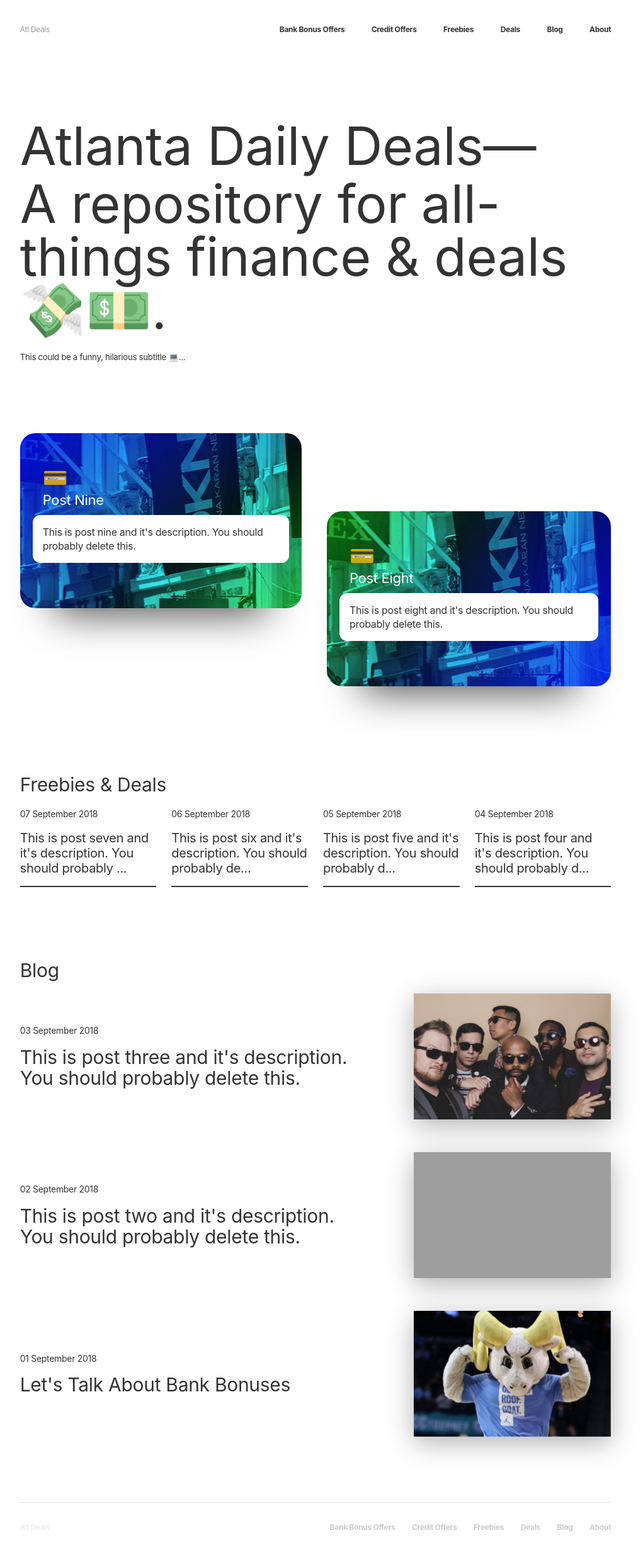
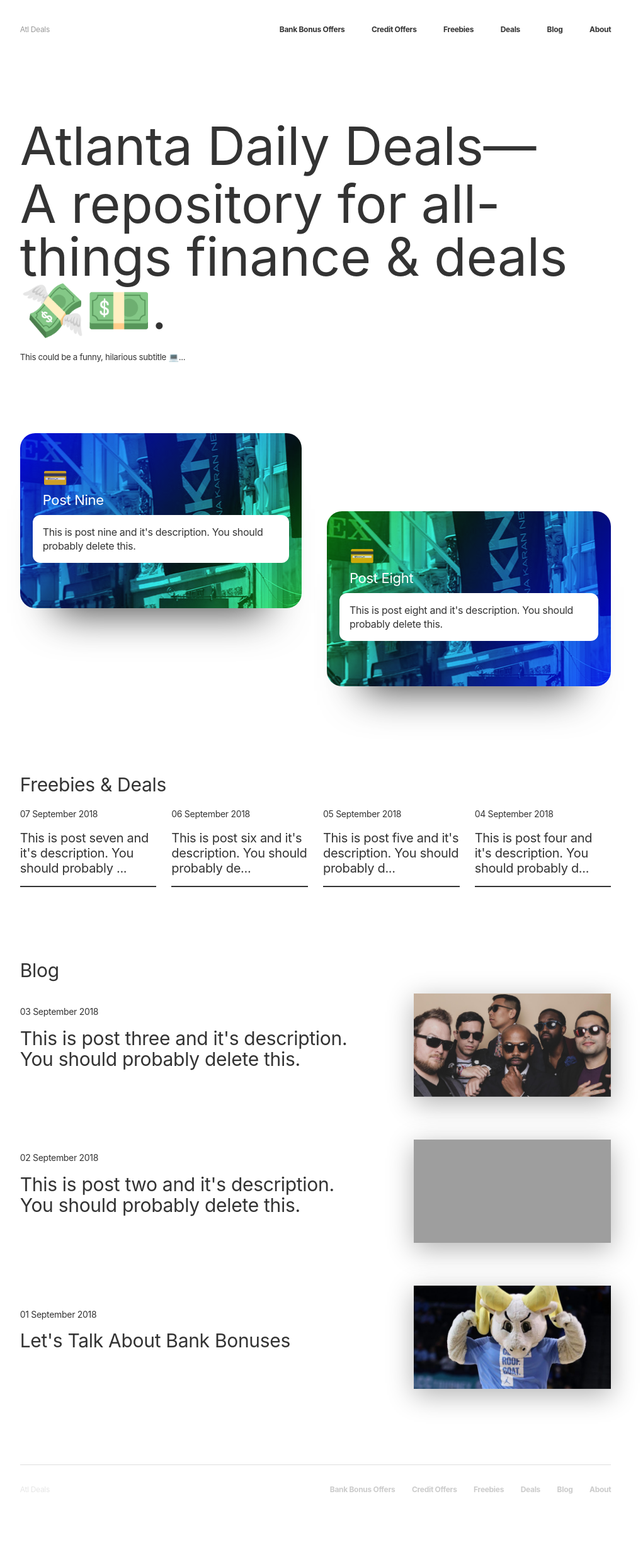
Before and after one commit to ohiosveryown/atldeals, a Jekyll site: the page built from index.html, in a window 1280 px wide. Shown: the whole page at 63% size, without its empty margins (139-1160 px from the left). Built offline with Jekyll 4.4.1, drawn with Linux system fonts in a browser that asks for light colours; some web fonts are replaced; after the commit the page ends 2413 px from its top, so only the background shows below that; grey boxes are pictures that could not be loaded.

Commit message:
Update Post One Styles

```diff
--- a/_sass/_home--blog.scss
+++ b/_sass/_home--blog.scss
@@ -17,13 +17,19 @@
 }
 
 .home--blog > header {
-  align-self: center;
   margin-bottom: 1.2rem;
-  @include breakpoint(md) { margin-bottom: 0; width: grid-width(7); }
+
+  @include breakpoint(md) {
+    align-self: center;
+    margin-top: -4rem;
+    margin-bottom: 0;
+    width: grid-width(7);
+  }
 }
 
 .home--blog > figure {
-  height: 200px;
+  margin-bottom: 1.6rem;
+  height: 164px;
   overflow: hidden;
   box-shadow: 0 10px 40px 0 rgba(0,0,0,.3);
   @include breakpoint(md) { margin-left: grid-width(1); width: grid-width(4); }
```
